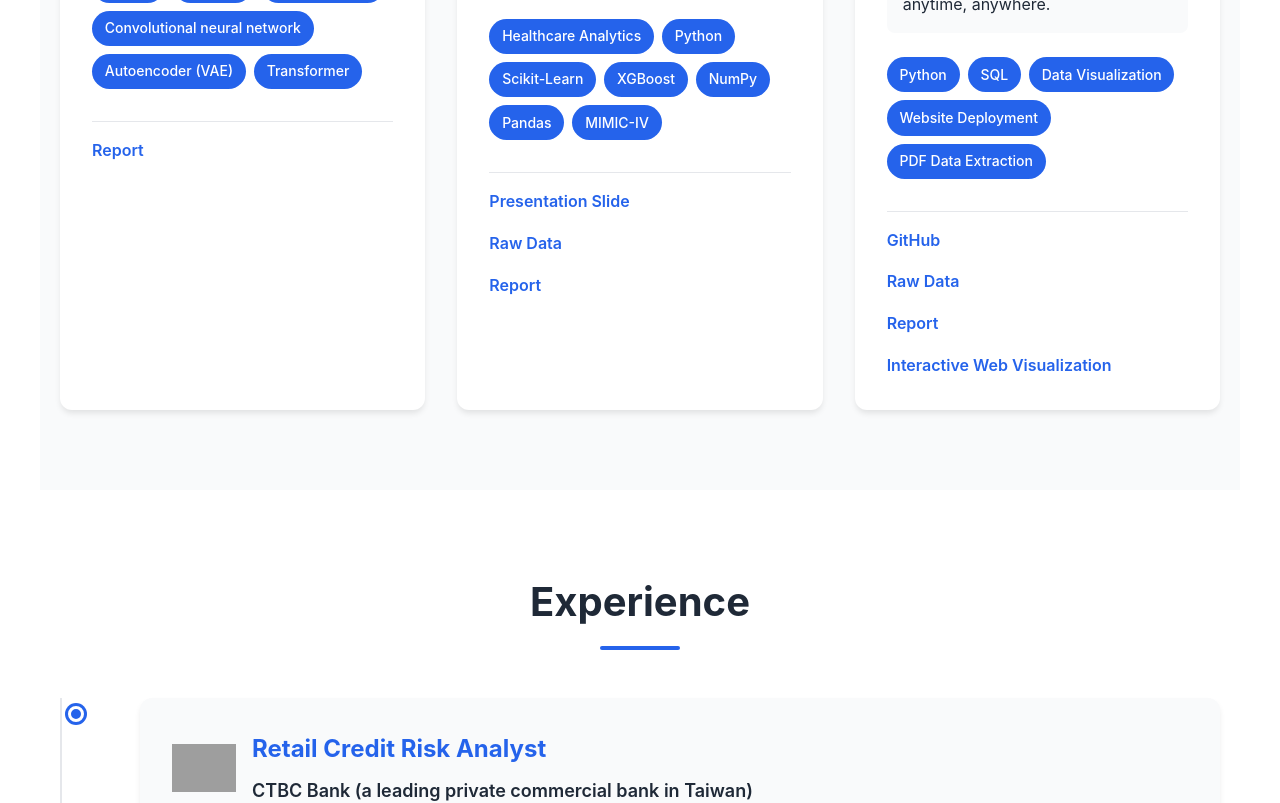
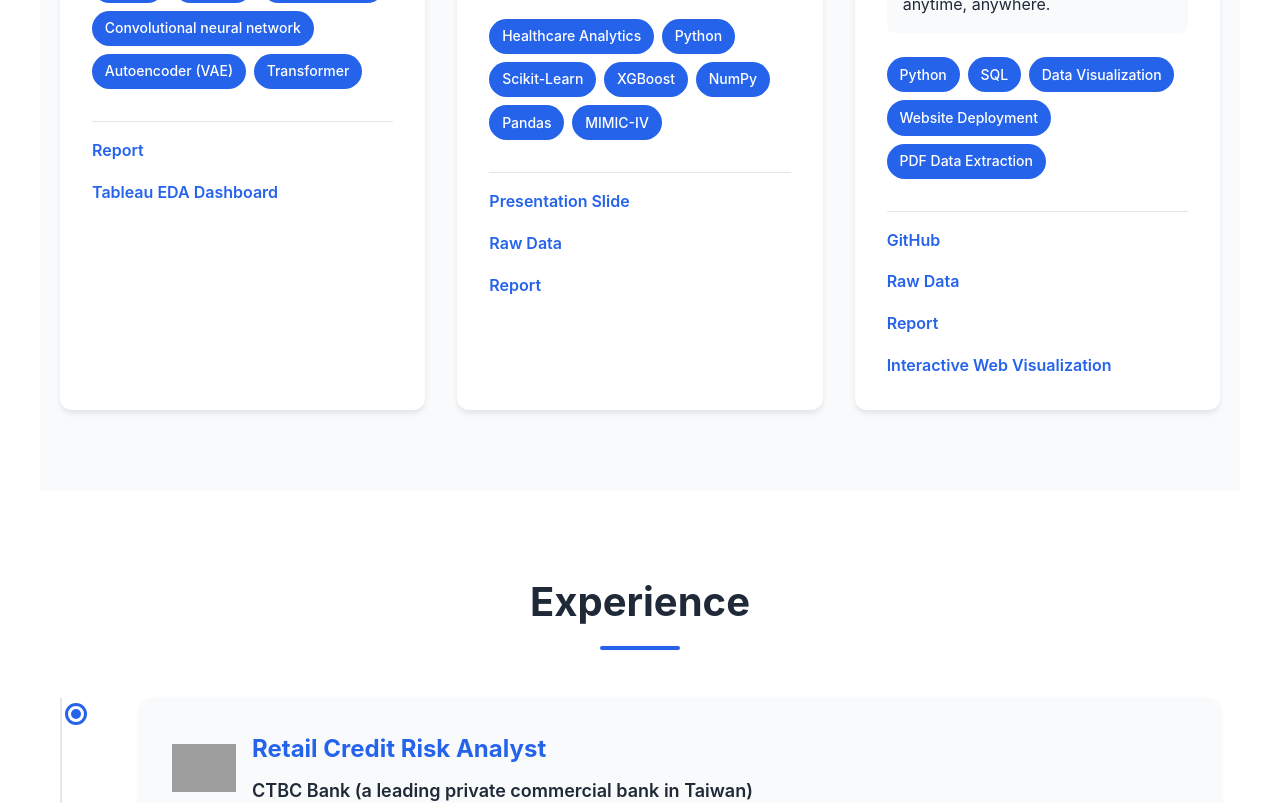
Before and after one commit to jhuangbp/portfolio_website, a React (Vite) app: page / in a window 1280 px wide. Shown: the part 3020-3823 px from the top of the page. Built offline with nearby package versions, Linux system fonts and the light colour scheme; no server answers; grey boxes are pictures that could not be loaded.

Commit message:
Add Tableau dashboard link to project

```diff
--- a/src/components/Projects.jsx
+++ b/src/components/Projects.jsx
@@ -16,6 +16,8 @@ const Projects = () => {
       links: {
         article:
           'https://medium.com/@jhuangbp/predicting-movie-rating-from-multimodal-data-a-deep-learning-method-a35f8e85f0e5',
+        tableau:
+          'https://public.tableau.com/app/profile/jyun.ru.huang/viz/Movie_Tableau_17705931201140/Story1?publish=yes',
         github: '#',
         rawData: '#'
       }
@@ -101,6 +103,17 @@ const Projects = () => {
                 </a>
               )}
 
+              {project.links.tableau && project.links.tableau !== '#' && (
+                <a
+                  href={project.links.tableau}
+                  target="_blank"
+                  rel="noopener noreferrer"
+                  className="project-link"
+                >
+                  Tableau EDA Dashboard
+                </a>
+              )}
+
               {project.links.github && project.links.github !== '#' && (
                 <a
                   href={project.links.github}
```
